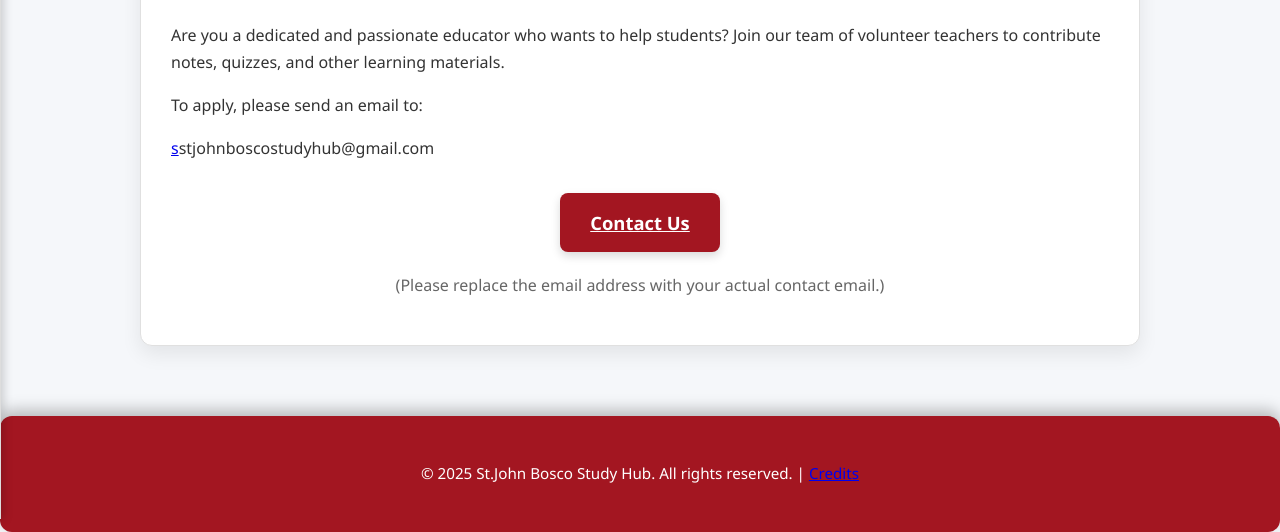
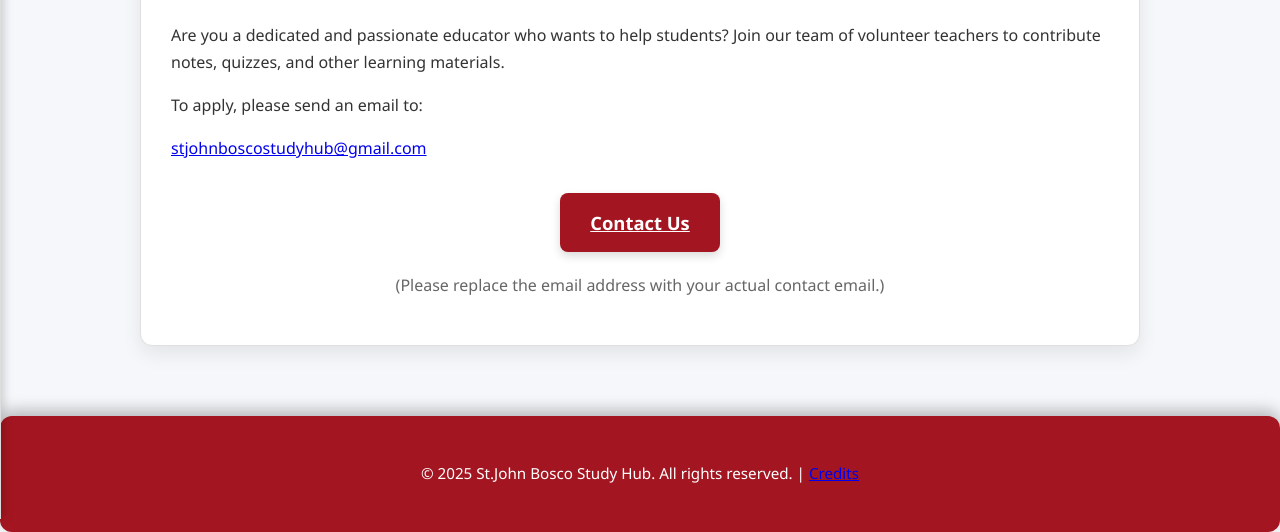
Before and after one commit to coolcoder282702/1.9, a plain HTML site: page teacher.html in a window 1280 px wide. Shown: the part 341-873 px from the top of the page. Drawn offline with Linux system fonts and the light colour scheme.

Commit message:
Update teacher.html

```diff
--- a/teacher.html
+++ b/teacher.html
@@ -41,7 +41,7 @@
             <h2>Become a Teacher</h2>
             <p>Are you a dedicated and passionate educator who wants to help students? Join our team of volunteer teachers to contribute notes, quizzes, and other learning materials.</p>
             <p>To apply, please send an email to:</p>
-            <p style="colour:#A31621;"><a href="mailto:stjohnboscostudyhub@gmail.com">s</a>stjohnboscostudyhub@gmail.com</p>
+            <p style="colour:#A31621;"><a href="mailto:stjohnboscostudyhub@gmail.com">stjohnboscostudyhub@gmail.com</a></p>
 
             <a href="mailto:youremail@example.com" class="teacher-button">Contact Us</a>
             <p style="text-align: center; margin-top: 20px; color: #666;">(Please replace the email address with your actual contact email.)</p>
```
